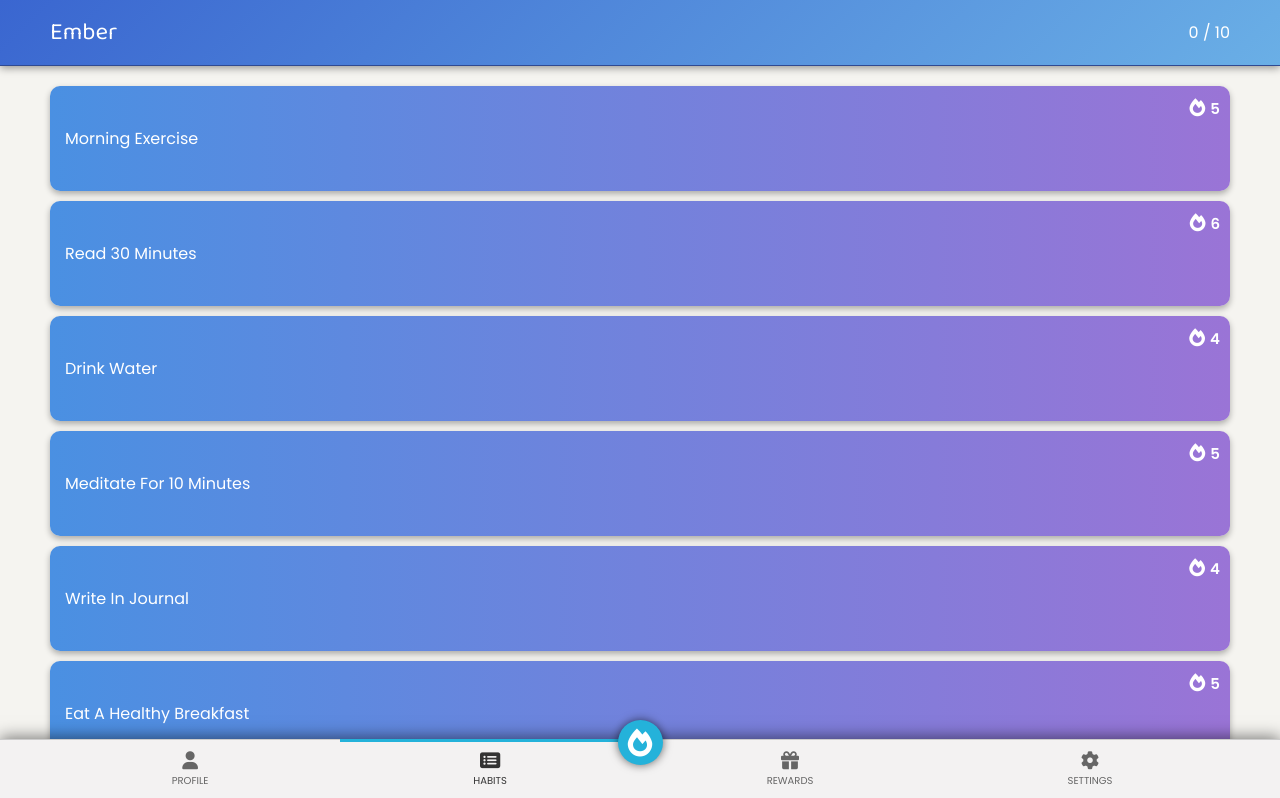
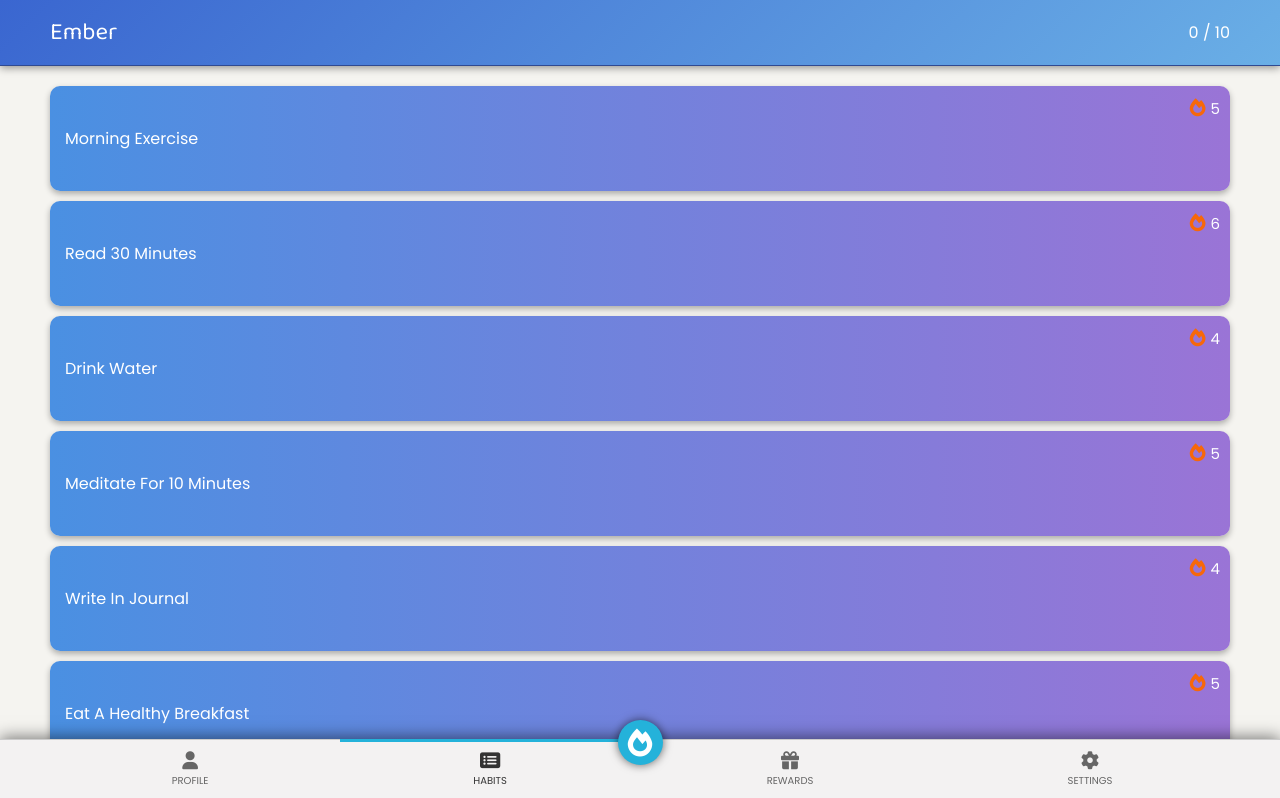
Before and after one commit to joseph-johnson27001/habit-spinner, a Vue app: page / in a window 1280 px wide. Shown: the top 798 px of the page. Built offline with nearby package versions, Linux system fonts and the light colour scheme.

Commit message:
Updated colours

```diff
--- a/src/components/Habits/HabitCard.vue
+++ b/src/components/Habits/HabitCard.vue
@@ -111,7 +111,7 @@ export default {
 }
 
 .fire-icon-incomplete {
-  color: white; /* Color for the fire icon when habit is incomplete */
+  color: #f76809; /* Color for the fire icon when habit is incomplete */
   font-size: 18px;
   margin-right: 5px;
 }
@@ -124,7 +124,6 @@ export default {
 
 .streak-count {
   font-size: 15px;
-  font-weight: bold;
   color: white;
 }
 
```
